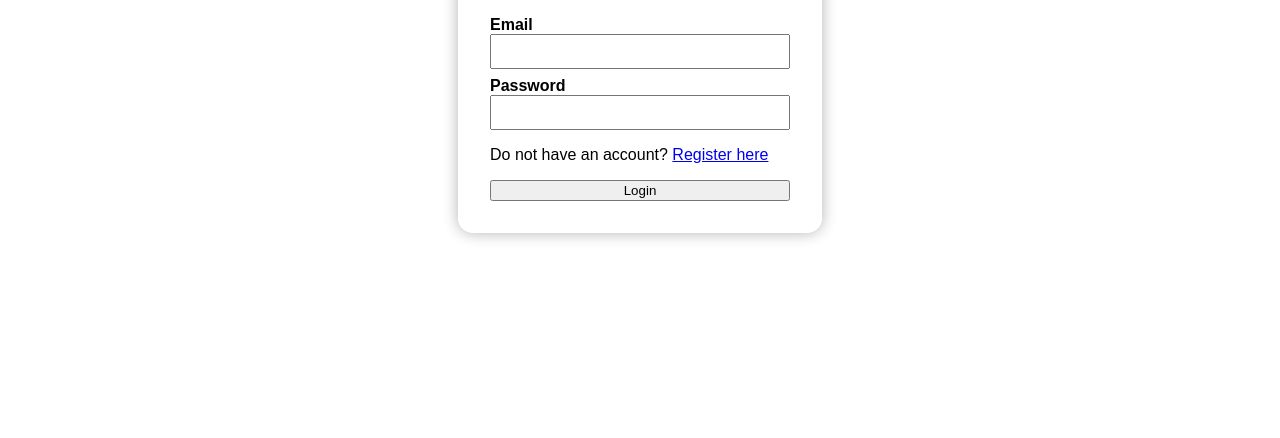
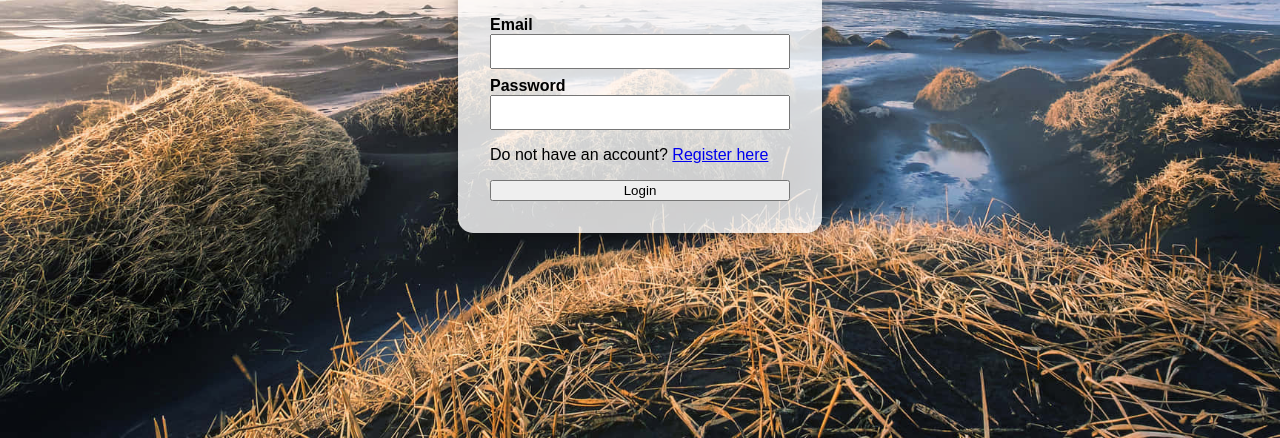
Before and after one commit to OmgWaffle3D/BioDev-Co, a website: page public/index.html in a window 1280 px wide. Shown: the part 362-800 px from the top of the page. Drawn offline with Linux system fonts and the light colour scheme.

Commit message:
loginfinal

```diff
--- a/public/styles/style.css
+++ b/public/styles/style.css
@@ -1,7 +1,7 @@
 body.bg {
     margin: 0;
     font-family: 'Arial', sans-serif;
-    background-image: url('../imagenes/fondo.jpg'); /* Ajusta esto según la imagen de fondo */
+    background-image: url('../imagenes/background.jpg');
     background-size: cover;
     background-position: center;
     background-repeat: no-repeat;
```
Also changed, not shown: public/imagenes/background.jpg (added), 1 other file.
